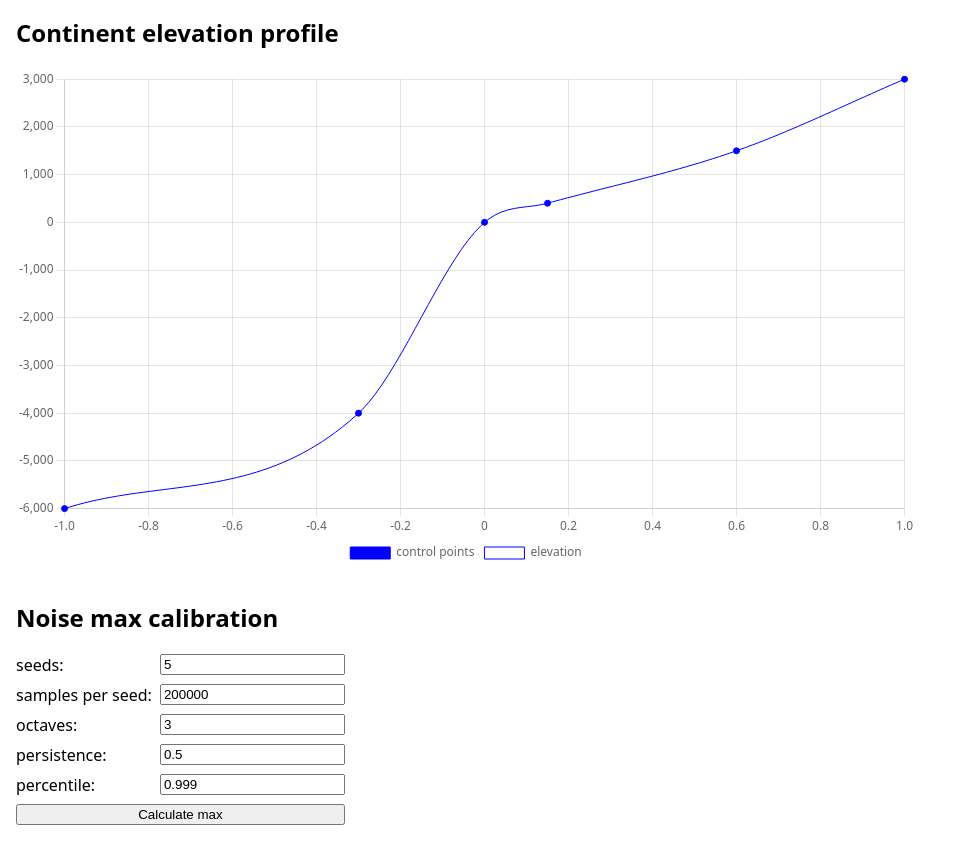
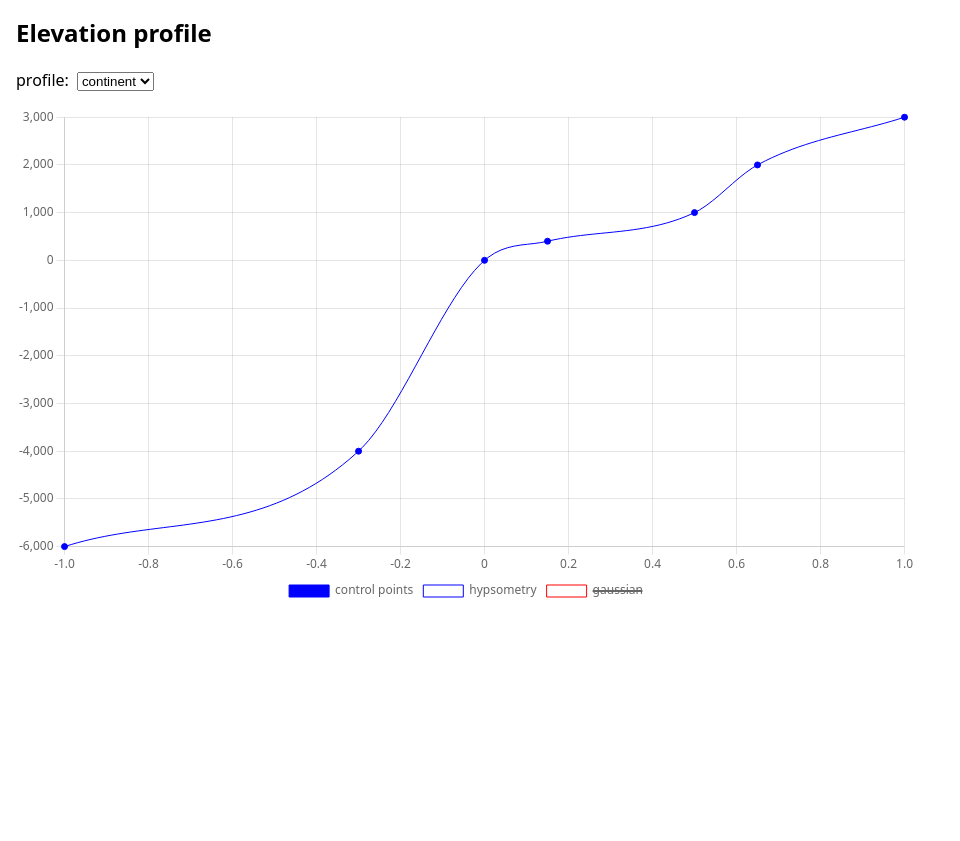
Before and after one commit to dkarpliuk/quadtree-planet, a website built with Vite: page dev.html in a window 1280 px wide. Shown: the whole page, without its empty margins (0-960 px from the left). After the commit the page ends 800 px from the top, so only its background shows below. Built offline with nearby package versions, Linux system fonts and the light colour scheme.

Commit message:
redistribute elevation profile via gaussian cdf, drop noise calibrator

```diff
--- a/dev.html
+++ b/dev.html
@@ -4,27 +4,31 @@
     <meta charset="UTF-8" />
     <meta name="viewport" content="width=device-width, initial-scale=1.0" />
     <title>Dev</title>
+    <style>
+      .section {
+        padding: 1rem;
+      }
+
+      .section h2 {
+        margin-top: 0;
+      }
+
+      .controls {
+        display: flex;
+        gap: 0.5rem;
+        align-items: baseline;
+        margin-bottom: 1rem;
+      }
+    </style>
   </head>
   <body>
-    <div style="padding: 1rem">
-      <h2 style="margin-top: 0">Continent elevation profile</h2>
-      <canvas id="continent-profile" width="900" height="500"></canvas>
-    </div>
-    <div style="padding: 1rem">
-      <h2 style="margin-top: 0">Noise max calibration</h2>
-      <div style="display: grid; grid-template-columns: auto auto; gap: 0.5rem; align-items: center; justify-content: start">
-        <label for="noise-seeds">seeds:</label>
-        <input id="noise-seeds" type="number" value="5" min="1" />
-        <label for="noise-samples">samples per seed:</label>
-        <input id="noise-samples" type="number" value="200000" min="1" />
-        <label for="noise-octaves">octaves:</label>
-        <input id="noise-octaves" type="number" value="3" min="1" />
-        <label for="noise-persistence">persistence:</label>
-        <input id="noise-persistence" type="number" value="0.5" step="0.1" min="0" max="1" />
-        <label for="noise-percentile">percentile:</label>
-        <input id="noise-percentile" type="number" value="0.999" step="0.001" min="0" max="1" />
-        <button id="noise-calculate" style="grid-column: span 2">Calculate max</button>
+    <div class="section">
+      <h2>Elevation profile</h2>
+      <div class="controls">
+        <label for="profile-select">profile:</label>
+        <select id="profile-select"></select>
       </div>
+      <canvas id="elevation-profile" width="900" height="500"></canvas>
     </div>
     <script type="module" src="/src/dev/main.ts"></script>
   </body>
--- a/src/config/landmass-config.ts
+++ b/src/config/landmass-config.ts
@@ -32,7 +32,8 @@ export const landmassConfig = new ConfigService<LandmassConfig>({
         [-0.3, -4000],
         [0, 0],
         [0.15, 400],
-        [0.6, 1500],
+        [0.5, 1000],
+        [0.65, 2000],
         [1, 3000],
       ],
     },
--- a/src/dev/elevation-chart.ts
+++ b/src/dev/elevation-chart.ts
@@ -1,4 +1,4 @@
-import { Chart } from 'chart.js/auto';
+import { Chart, type ChartConfiguration } from 'chart.js/auto';
 
 import { type ElevationProfile, ElevationProfileSampler } from '../lib/elevation-profile-sampler';
 
@@ -9,8 +9,8 @@ interface Point {
   y: number;
 }
 
-function sampleElevationProfile(profile: ElevationProfile): Point[] {
-  const sampler = new ElevationProfileSampler(profile);
+function sampleElevationProfile(profile: ElevationProfile, raw = false): Point[] {
+  const sampler = new ElevationProfileSampler(profile, raw);
   sampler.warm();
 
   const min = profile[0][0];
@@ -26,16 +26,14 @@ function sampleElevationProfile(profile: ElevationProfile): Point[] {
   return curve;
 }
 
-export function renderElevationProfile(canvas: HTMLCanvasElement, profile: ElevationProfile): void {
-  const controlPoints = profile.map(([x, y]) => ({ x, y }));
-
-  new Chart(canvas, {
+function chartConfig(profile: ElevationProfile): ChartConfiguration<'scatter'> {
+  return {
     type: 'scatter',
     data: {
       datasets: [
         {
           label: 'control points',
-          data: controlPoints,
+          data: profile.map(([x, y]) => ({ x, y })),
           backgroundColor: '#00f',
           borderColor: '#00f',
           borderWidth: 1,
@@ -43,8 +41,8 @@ export function renderElevationProfile(canvas: HTMLCanvasElement, profile: Eleva
           pointHoverRadius: 3,
         },
         {
-          label: 'elevation',
-          data: sampleElevationProfile(profile),
+          label: 'hypsometry',
+          data: sampleElevationProfile(profile, true),
           showLine: true,
           backgroundColor: '#fff',
           pointHoverBackgroundColor: '#fff',
@@ -52,6 +50,17 @@ export function renderElevationProfile(canvas: HTMLCanvasElement, profile: Eleva
           borderWidth: 1,
           pointRadius: 0,
           pointHoverRadius: 3,
+        },
+        {
+          label: 'gaussian',
+          data: sampleElevationProfile(profile),
+          showLine: true,
+          backgroundColor: '#fff',
+          borderColor: '#f00',
+          borderWidth: 1,
+          pointRadius: 0,
+          pointHoverRadius: 3,
+          hidden: true,
         },
       ],
     },
@@ -63,5 +72,23 @@ export function renderElevationProfile(canvas: HTMLCanvasElement, profile: Eleva
         tooltip: { position: 'nearest' },
       },
     },
+  };
+}
+
+export function renderElevationProfile(canvas: HTMLCanvasElement, profiles: Record<string, ElevationProfile>): void {
+  const select = document.getElementById('profile-select') as HTMLSelectElement;
+
+  const names = Object.keys(profiles);
+  select.replaceChildren(...names.map((name) => new Option(name, name)));
+  let profile = profiles[names[0]];
+
+  const chart = new Chart(canvas, chartConfig(profile));
+
+  select.addEventListener('change', () => {
+    profile = profiles[select.value];
+    chart.data.datasets[0].data = profile.map(([x, y]) => ({ x, y }));
+    chart.data.datasets[1].data = sampleElevationProfile(profile, true);
+    chart.data.datasets[2].data = sampleElevationProfile(profile);
+    chart.update();
   });
 }
--- a/src/dev/main.ts
+++ b/src/dev/main.ts
@@ -5,18 +5,16 @@ import { landmassConfig } from '@config/landmass-config';
 import { Chart } from 'chart.js/auto';
 
 import { renderElevationProfile } from './elevation-chart';
-import { setupNoiseCalibration } from './noise-calibration';
 
 Chart.defaults.font.family = getComputedStyle(document.body).fontFamily;
 
 async function main(): Promise<void> {
   await warmConfig();
 
-  renderElevationProfile(
-    document.getElementById('continent-profile') as HTMLCanvasElement,
-    landmassConfig.value.terrain.continents.elevationProfile);
-
-  setupNoiseCalibration();
+  const canvas = document.getElementById('elevation-profile') as HTMLCanvasElement;
+  renderElevationProfile(canvas, {
+    continent: landmassConfig.value.terrain.continents.elevationProfile
+  });
 }
 
 await main();
--- a/src/dev/noise-calibration.ts
+++ /dev/null
@@ -1,38 +0,0 @@
-import { wrap } from 'comlink';
-
-import type { CalibrationOptions } from './noise-calibration.worker';
-
-const measureFbmQuantile = wrap<(options: CalibrationOptions) => number>(
-  new Worker(new URL('./noise-calibration.worker.ts', import.meta.url), { type: 'module' }));
-
-async function runCalibration(button: HTMLButtonElement, options: CalibrationOptions): Promise<void> {
-  button.disabled = true;
-  button.style.cursor = 'wait';
-  document.body.style.cursor = 'wait';
-
-  try {
-    const quantile = await measureFbmQuantile(options);
-    alert(`quantile: ${quantile.toFixed(4)}`);
-  } finally {
-    button.disabled = false;
-    button.style.cursor = '';
-    document.body.style.cursor = '';
-  }
-}
-
-export function setupNoiseCalibration(): void {
-  const seedsInput = document.getElementById('noise-seeds') as HTMLInputElement;
-  const samplesInput = document.getElementById('noise-samples') as HTMLInputElement;
-  const octavesInput = document.getElementById('noise-octaves') as HTMLInputElement;
-  const persistenceInput = document.getElementById('noise-persistence') as HTMLInputElement;
-  const percentileInput = document.getElementById('noise-percentile') as HTMLInputElement;
-  const button = document.getElementById('noise-calculate') as HTMLButtonElement;
-
-  button.addEventListener('click', () => runCalibration(button, {
-    seeds: Number(seedsInput.value),
-    samples: Number(samplesInput.value),
-    octaves: Number(octavesInput.value),
-    persistence: Number(persistenceInput.value),
-    percentile: Number(percentileInput.value),
-  }));
-}
--- a/src/dev/noise-calibration.worker.ts
+++ /dev/null
@@ -1,46 +0,0 @@
-import { expose } from 'comlink';
-
-import { SimplexNoise } from '../lib/simplex-noise';
-
-const STEP = 0.0001;
-
-export interface CalibrationOptions {
-  seeds: number;
-  samples: number;
-  octaves: number;
-  persistence: number;
-  percentile: number;
-}
-
-function measureSeedQuantile(options: CalibrationOptions): number {
-  const { samples, octaves, persistence, percentile } = options;
-
-  const noise = new SimplexNoise(Math.random(), { octaves, persistence, frequency: 1 });
-  const counts: number[] = [];
-
-  for (let i = 0; i < samples; i++) {
-    const value = Math.abs(noise.getFbm(Math.random() * 1000, Math.random() * 1000, Math.random() * 1000));
-    const index = (value / STEP) | 0;
-    counts[index] = (counts[index] ?? 0) + 1;
-  }
-
-  let cumulative = 0;
-  const target = samples * percentile;
-  let bin = 0;
-  while (cumulative < target) {
-    cumulative += counts[bin++] ?? 0;
-  }
-
-  return bin * STEP;
-}
-
-function measureFbmQuantile(options: CalibrationOptions): number {
-  let sum = 0;
-  for (let s = 0; s < options.seeds; s++) {
-    sum += measureSeedQuantile(options);
-  }
-
-  return sum / options.seeds;
-}
-
-expose(measureFbmQuantile);
--- a/src/lib/elevation-profile-sampler.ts
+++ b/src/lib/elevation-profile-sampler.ts
@@ -3,14 +3,22 @@ import { monotoneCubic } from './math';
 export type ElevationProfile = [number, number][];
 
 const RESOLUTION = 512;
+const SIGMA = 1 / 3; //noise ±1 sits at ±3σ
+
+//logistic approximation of the normal CDF
+function gaussianCdf(x: number, sigma: number): number {
+  return 1 / (1 + Math.exp((-1.702 * x) / sigma));
+}
 
 export class ElevationProfileSampler {
   private readonly _profile: ElevationProfile;
+  private readonly _raw: boolean;
   private readonly _lut = new Float64Array(RESOLUTION);
   private readonly _scale = (RESOLUTION - 1) / 2; //hot path optimization
 
-  constructor(profile: ElevationProfile) {
+  constructor(profile: ElevationProfile, raw = false) {
     this._profile = profile;
+    this._raw = raw;
   }
 
   warm(): void {
@@ -20,7 +28,11 @@ export class ElevationProfileSampler {
 
     for (let i = 0; i < RESOLUTION; i++) {
       const noise = -1 + (2 * i) / (RESOLUTION - 1);
-      this._lut[i] = curve(noise);
+      //redistribute noise onto area fraction
+      //so the profile reads as hypsometry, unless raw
+      this._lut[i] = this._raw
+        ? curve(noise)
+        : curve(2 * gaussianCdf(noise, SIGMA) - 1);
     }
   }
 
```
